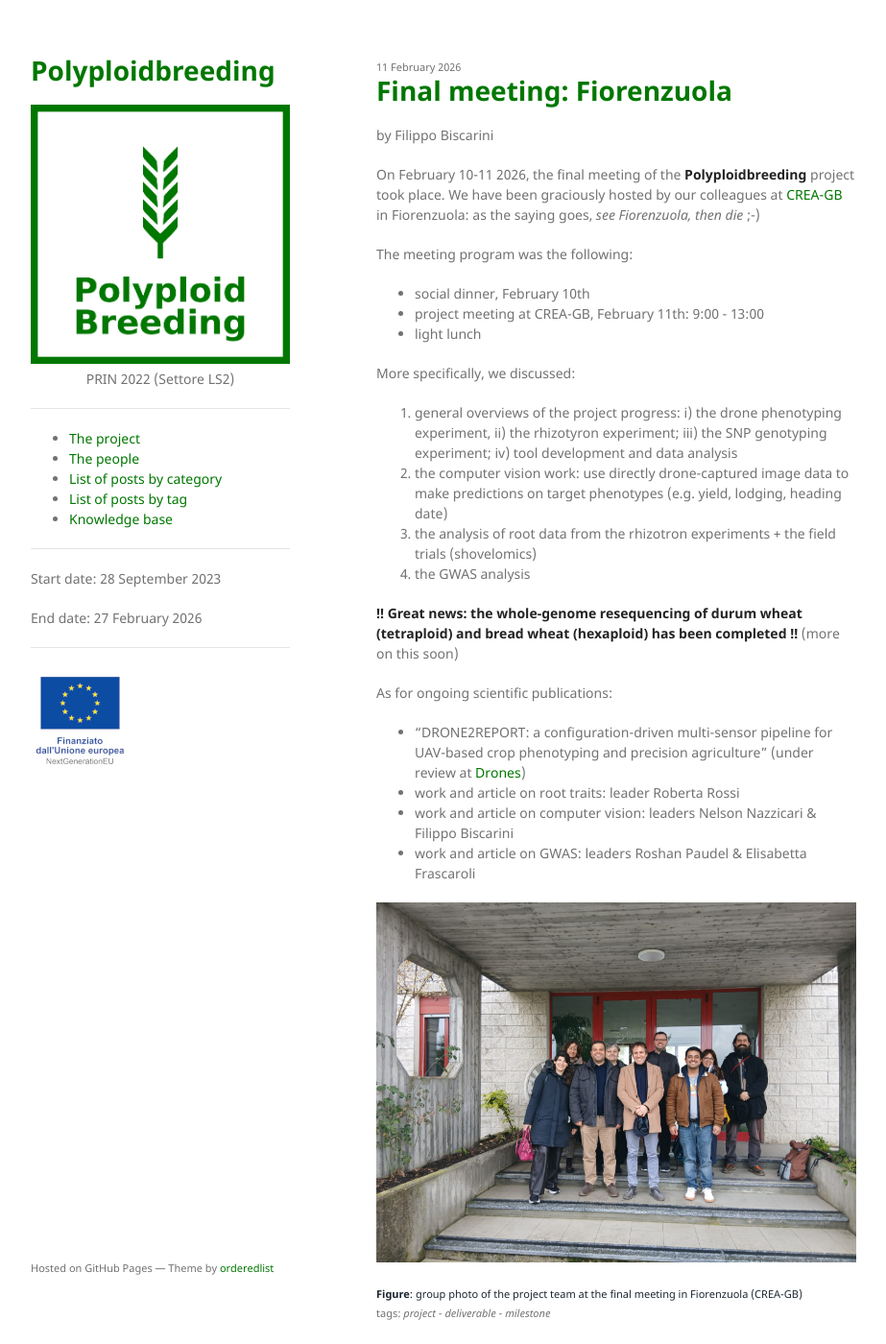
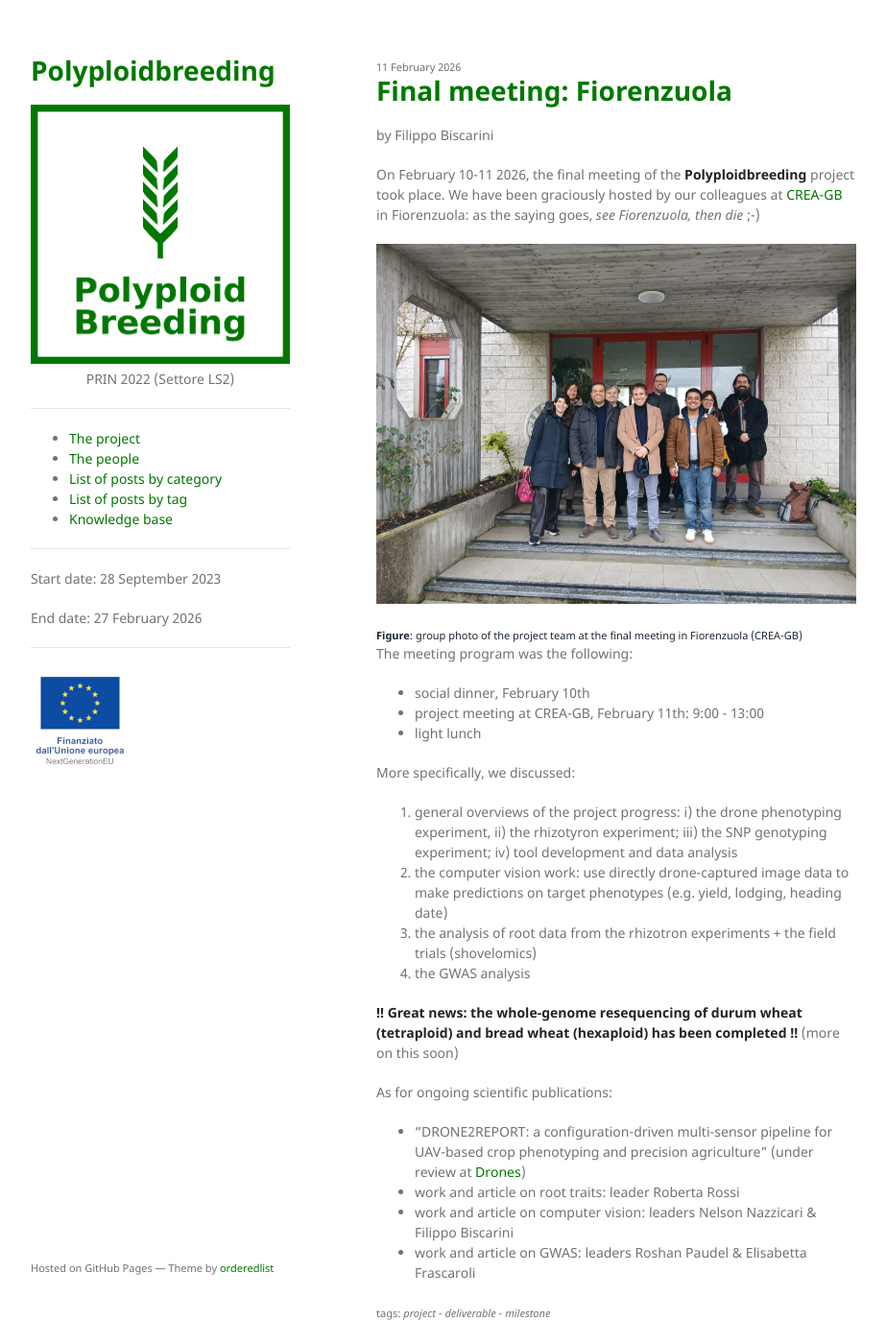
Before and after one commit to polyploidbreeding/polyploidbreeding.github.io, a Jekyll site: the page built from _posts/2026-02-11-final-meeting.md, in a window 1280 px wide and 1400 px high. Shown: the whole window at 96% size, without its empty margins (178-1101 px from the left). Built offline with Jekyll 4.4.1, drawn with Linux system fonts in a browser that asks for light colours.

Commit message:
changed position of figure

```diff
--- a/_posts/2026-02-11-final-meeting.md
+++ b/_posts/2026-02-11-final-meeting.md
@@ -10,6 +10,9 @@ tags: ['project','deliverable','milestone']
 On February 10-11 2026, the final meeting of the **Polyploidbreeding** project took place.
 We have been graciously hosted by our colleagues at [CREA-GB](https://www.crea.gov.it/web/genomica-e-bioinformatica) in Fiorenzuola:
 as the saying goes, *see Fiorenzuola, then die* ;-)
+
+<a href="/assets/img/posts/group-photo-fiorenzuola.jpeg"><img src="/assets/img/posts/group-photo-fiorenzuola.jpeg" alt="Final meeting"></a>
+<div class="caption"><b>Figure</b>: group photo of the project team at the final meeting in Fiorenzuola (CREA-GB)</div>
 
 The meeting program was the following:
 
@@ -32,6 +35,3 @@ As for ongoing scientific publications:
 - work and article on root traits: leader Roberta Rossi
 - work and article on computer vision: leaders Nelson Nazzicari & Filippo Biscarini
 - work and article on GWAS: leaders Roshan Paudel & Elisabetta Frascaroli
-
-<a href="/assets/img/posts/group-photo-fiorenzuola.jpeg"><img src="/assets/img/posts/group-photo-fiorenzuola.jpeg" alt="Final meeting"></a>
-<div class="caption"><b>Figure</b>: group photo of the project team at the final meeting in Fiorenzuola (CREA-GB)</div>
```
